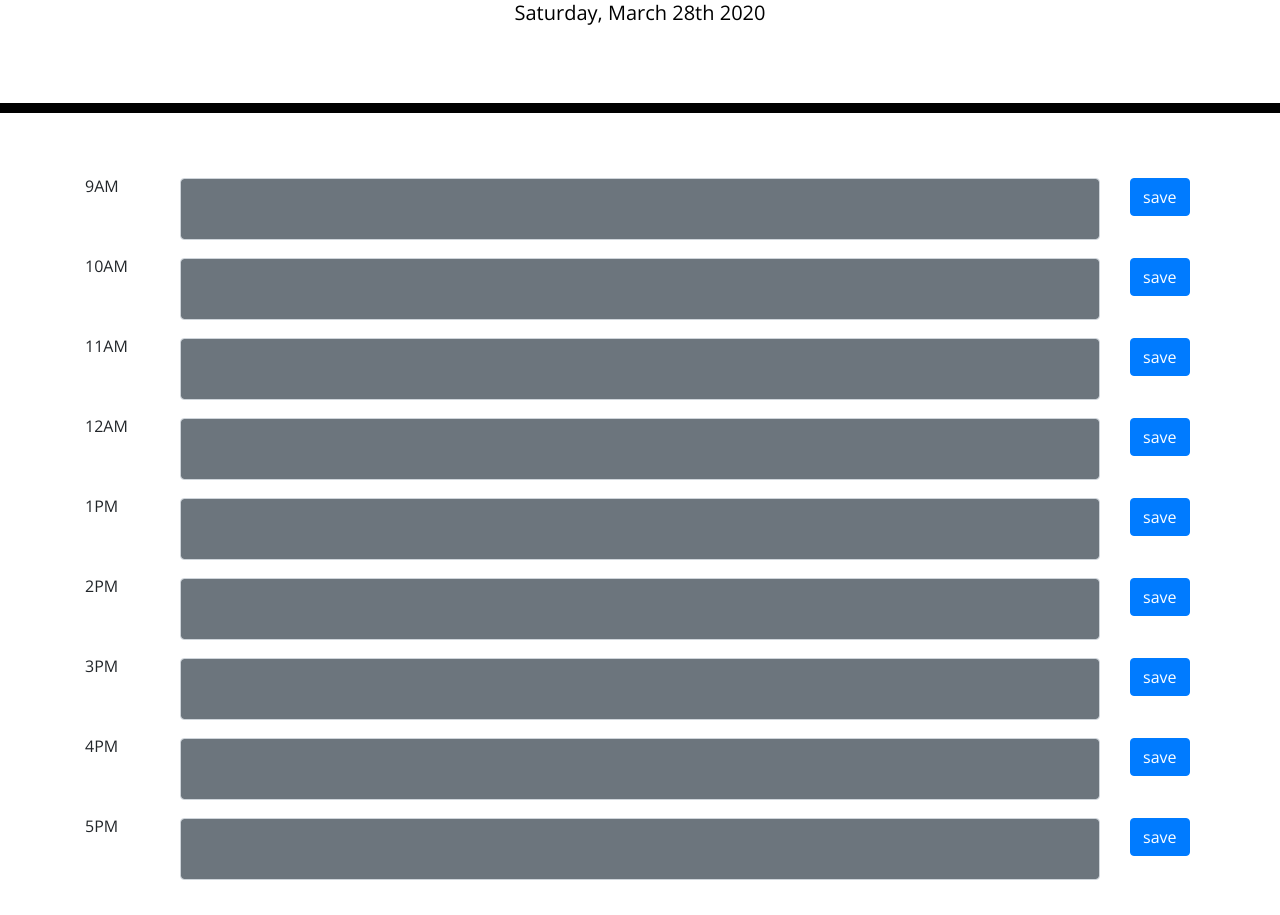
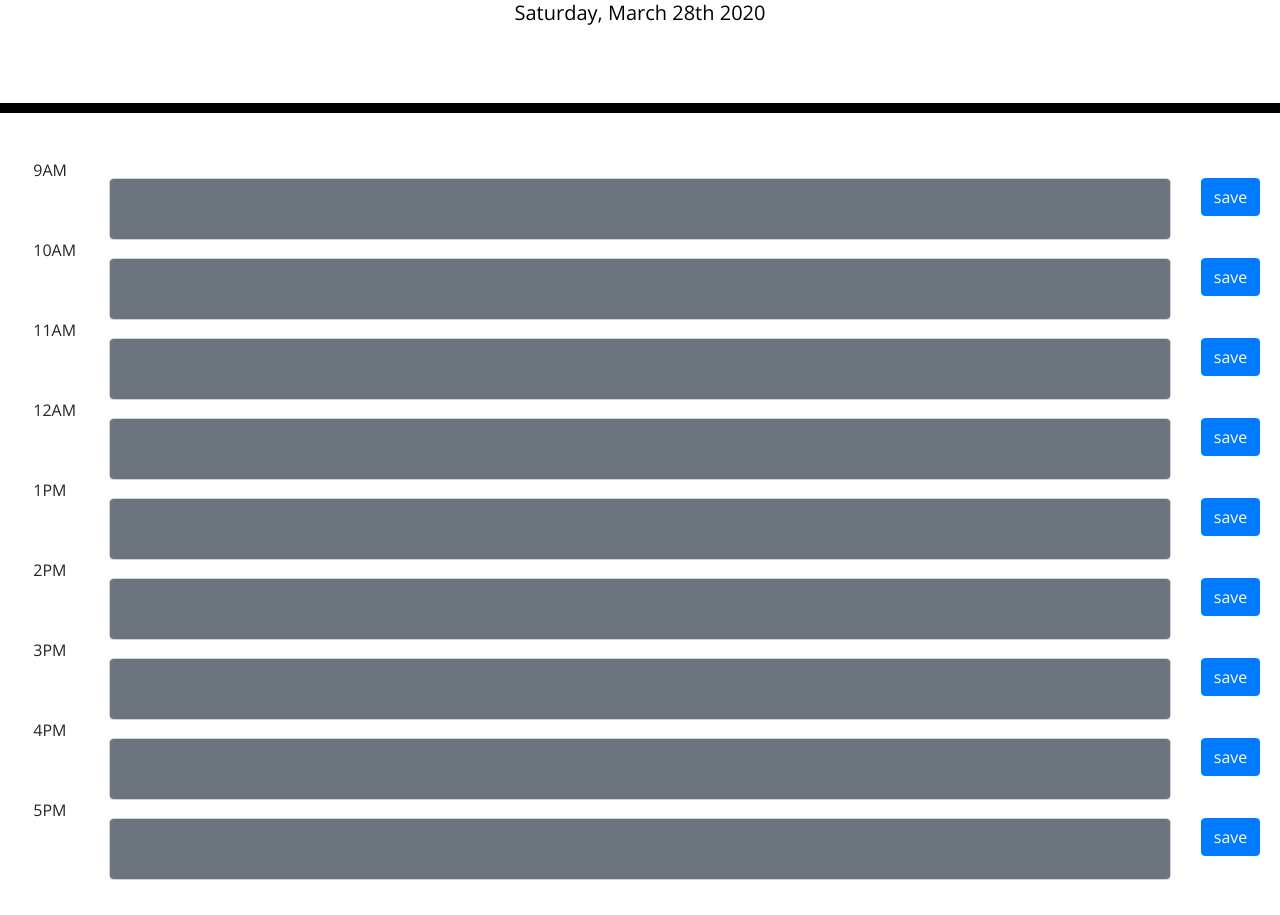
Before and after one commit to Terry0532/Homework_5, a plain HTML site: page index.html in a window 1280 px wide. Shown: the part 191-1106 px from the top of the page. Drawn offline with nearby package versions, Linux system fonts and the light colour scheme.

Commit message:
added a screenshot for readme

```diff
--- a/index.html
+++ b/index.html
@@ -19,104 +19,104 @@
     <p class="lead">A simple calendar app for scheduling your work day</p>
     <p id="currentDay" class="lead"></p>
   </header>
-  <div class="container">
+  <div class="container-sm">
     <!-- Timeblocks go here -->
     <div class="row">
-      <div class="col-1">
+      <div class="col-sm-1">
         9AM
       </div>
-      <div class="col-10">
+      <div class="col-sm-10">
         <textarea class="form-control text-white" value="inputArea0" rows="2"></textarea>
       </div>
-      <div class="col-1">
+      <div class="col-sm-1">
         <button class="btn btn-primary" value="0">save</button>
       </div>
     </div>
     <div class="row">
-      <div class="col-1">
+      <div class="col-sm-1">
         10AM
       </div>
-      <div class="col-10">
+      <div class="col-sm-10">
         <textarea class="form-control text-white" value="inputArea1" rows="2"></textarea>
       </div>
-      <div class="col-1">
+      <div class="col-sm-1">
         <button class="btn btn-primary" value="1">save</button>
       </div>
     </div>
     <div class="row">
-      <div class="col-1">
+      <div class="col-sm-1">
         11AM
       </div>
-      <div class="col-10">
+      <div class="col-sm-10">
         <textarea class="form-control text-white" value="inputArea2" rows="2"></textarea>
       </div>
-      <div class="col-1">
+      <div class="col-sm-1">
         <button class="btn btn-primary" value="2">save</button>
       </div>
     </div>
     <div class="row">
-      <div class="col-1">
+      <div class="col-sm-1">
         12AM
       </div>
-      <div class="col-10">
+      <div class="col-sm-10">
         <textarea class="form-control text-white" value="inputArea3" rows="2"></textarea>
       </div>
-      <div class="col-1">
+      <div class="col-sm-1">
         <button class="btn btn-primary" value="3">save</button>
       </div>
     </div>
     <div class="row">
-      <div class="col-1">
+      <div class="col-sm-1">
         1PM
       </div>
-      <div class="col-10">
+      <div class="col-sm-10">
         <textarea class="form-control text-white" value="inputArea4" rows="2"></textarea>
       </div>
-      <div class="col-1">
+      <div class="col-sm-1">
         <button class="btn btn-primary" value="4">save</button>
       </div>
     </div>
     <div class="row">
-      <div class="col-1">
+      <div class="col-sm-1">
         2PM
       </div>
-      <div class="col-10">
+      <div class="col-sm-10">
         <textarea class="form-control text-white" value="inputArea5" rows="2"></textarea>
       </div>
-      <div class="col-1">
+      <div class="col-sm-1">
         <button class="btn btn-primary" value="5">save</button>
       </div>
     </div>
     <div class="row">
-      <div class="col-1">
+      <div class="col-sm-1">
         3PM
       </div>
-      <div class="col-10">
+      <div class="col-sm-10">
         <textarea class="form-control text-white" value="inputArea6" rows="2"></textarea>
       </div>
-      <div class="col-1">
+      <div class="col-sm-1">
         <button class="btn btn-primary" value="6">save</button>
       </div>
     </div>
     <div class="row">
-      <div class="col-1">
+      <div class="col-sm-1">
         4PM
       </div>
-      <div class="col-10">
+      <div class="col-sm-10">
         <textarea class="form-control text-white" value="inputArea7" rows="2"></textarea>
       </div>
-      <div class="col-1">
+      <div class="col-sm-1">
         <button class="btn btn-primary" value="7">save</button>
       </div>
     </div>
     <div class="row">
-      <div class="col-1">
+      <div class="col-sm-1">
         5PM
       </div>
-      <div class="col-10">
+      <div class="col-sm-10">
         <textarea class="form-control text-white" value="inputArea8" rows="2"></textarea>
       </div>
-      <div class="col-1">
+      <div class="col-sm-1">
         <button class="btn btn-primary" value="8">save</button>
       </div>
     </div>
```
Also changed, not shown: assets/image/screenshot.png (added), 1 other file.
